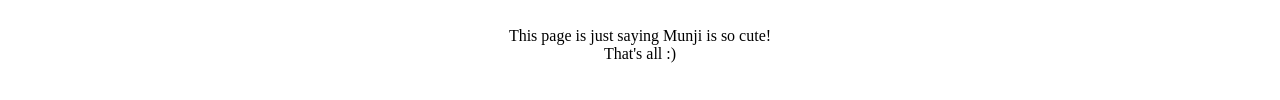
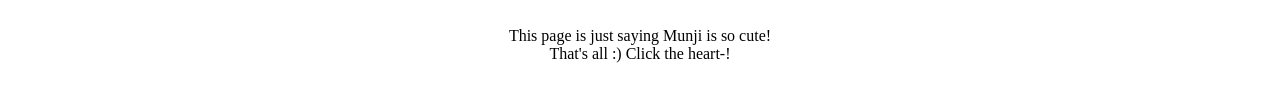
Before and after one commit to jinyangll/munpage8, a plain HTML site: page socute.html in a window 1280 px wide. Shown: the part 358-458 px from the top of the page. Drawn offline with Linux system fonts and the light colour scheme.

Commit message:
Add files via upload

```diff
--- a/socute.html
+++ b/socute.html
@@ -32,7 +32,7 @@
         <h1 class="socute">So Cute</h1>
         <div class="heartstc">
             <div id="heart" title="click!"></div>
-            <h2 class="sentence">This page is just saying Munji is so cute!<br>That's all :)</h2>
+            <h2 class="sentence">This page is just saying Munji is so cute!<br>That's all :) Click the heart-!</h2>
         </div>
 
     </main>
```
